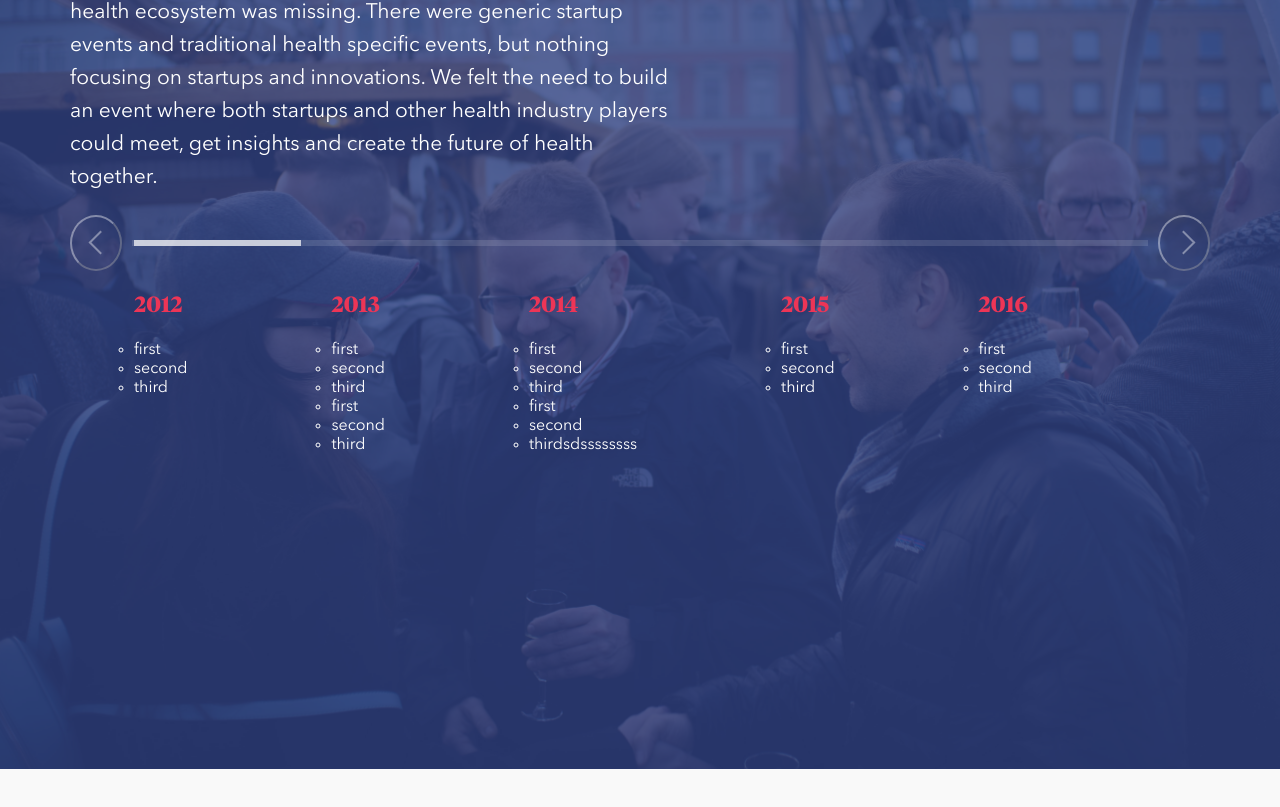
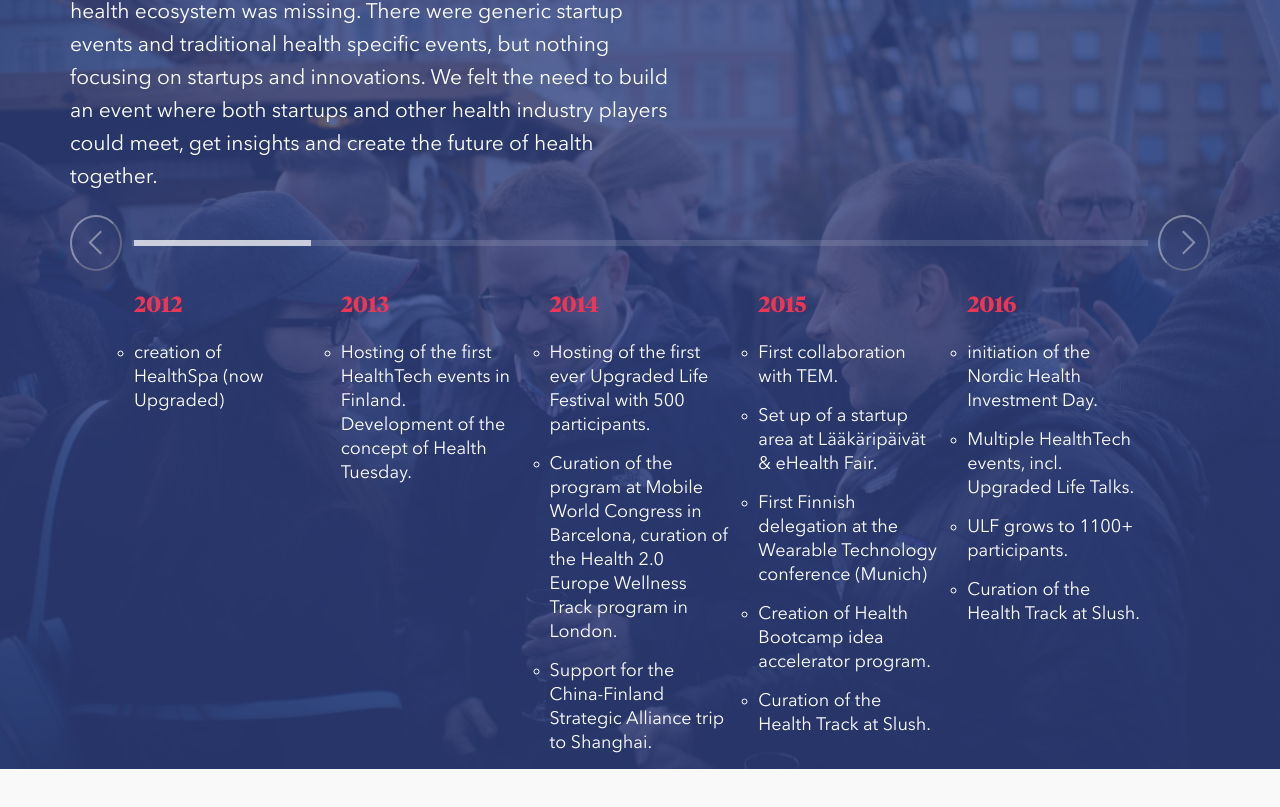
Before and after one commit to StanEffy/upgraded-front, a React (Create React App) app: page /about-us in a window 1280 px wide. Shown: the part 2274-3081 px from the top of the page. Built offline with nearby package versions, Linux system fonts and the light colour scheme.

Commit message:
history slider complete

```diff
--- a/src/pages/about-us/components/History.tsx
+++ b/src/pages/about-us/components/History.tsx
@@ -8,9 +8,6 @@
 
   //  temporary
   height: 100vw;
-  //display: flex;
-  //justify-content: center;
-  //align-items: center;
   //
 
   background-image: url("./img/about-us/history.jpg");
--- a/src/pages/about-us/components/History/HistorySlider.tsx
+++ b/src/pages/about-us/components/History/HistorySlider.tsx
@@ -1,9 +1,10 @@
-import React, { useState } from 'react'
+import React, { useEffect, useState } from 'react'
 import styled from 'styled-components'
 
 type HistoryYear = {
     year: string | number,
-    events: string[]
+    events: string[],
+    index: number
 }
 type Props = {
     history: Array<HistoryYear>,
@@ -97,24 +98,84 @@
 const YearEvents = styled.ul`
   margin: 0;
   padding: 0;
+  font-size: 10px;
+  line-height: 12px;
+  max-width: 320px;
+
+  li {
+    margin-bottom: 15px;
+  }
+
+  @media ${props => props.theme.screen.desktop} {
+    font-size: 18px;
+    line-height: 24px;
+  }
+
 `
 const HistorySlider: React.FC<Props> = ({ history }) => {
   const [activeSlide, setActiveSlider] = useState(0)
 
-  const historyLength = history.length
+  const [slidesAmount, setSlidesAmount] = useState(1)
+
+  const [arrayDimensions, setArrayDimensions] = useState({
+    start: 0,
+    end: slidesAmount
+  })
+
+  const historyTrunc = history.slice(arrayDimensions.start, arrayDimensions.end)
+
+  const [windowDimenion, detectHW] = useState({
+    winWidth: window.innerWidth,
+    winHeight: window.innerHeight
+  })
+
+  const detectSize = () => {
+    detectHW({
+      winWidth: window.innerWidth,
+      winHeight: window.innerHeight
+    })
+  }
+
+  useEffect(() => {
+    window.addEventListener('resize', detectSize)
+
+    if (windowDimenion.winWidth >= 1200) {
+      setSlidesAmount(5)
+      setArrayDimensions({ start: 0, end: 5 })
+    } else if (windowDimenion.winWidth >= 992) {
+      setSlidesAmount(3)
+      setArrayDimensions({ start: 0, end: 3 })
+    } else if (windowDimenion.winWidth >= 768) {
+      setSlidesAmount(2)
+      setArrayDimensions({ start: 0, end: 2 })
+    } else {
+      setSlidesAmount(1)
+      setArrayDimensions({ start: 0, end: 1 })
+    }
+    return () => {
+      window.removeEventListener('resize', detectSize)
+    }
+  }, [windowDimenion])
 
   const increaseSlider = () => {
-    (activeSlide + 1) < historyLength
-      ? setActiveSlider(activeSlide + 1)
-      : console.log('You have reached the end of' +
-                ' history')
-    console.log(historyLength, activeSlide)
+    if (activeSlide < history.length - 1) {
+      if (activeSlide + 1 === arrayDimensions.end) {
+        setArrayDimensions({ start: activeSlide + 1, end: activeSlide + 1 + slidesAmount })
+      }
+      setActiveSlider(activeSlide + 1)
+    } else {
+      console.log('You have reached the end of history')
+    }
+    console.log(activeSlide, arrayDimensions.end)
   }
   const decreaseSlider = () => {
-    activeSlide > 0
-      ? setActiveSlider(activeSlide - 1)
-      : console.log('Upgraded has not existed yet')
-    console.log(historyLength, activeSlide)
+    if (activeSlide > 0) {
+      if (activeSlide - 1 < arrayDimensions.start) {
+        const start = activeSlide - 1 - slidesAmount > 0 ? activeSlide - 1 - slidesAmount : 0
+        setArrayDimensions({ start: start, end: activeSlide })
+      }
+      setActiveSlider(activeSlide - 1)
+    }
   }
   return (
         <SliderCover>
@@ -128,9 +189,9 @@
             </SliderControllersCover>
             <SliderHistoryCover>
                 <HistoryYearList>
-                    {history.map((y, yearIndex) =>
+                    {historyTrunc.map((y) =>
                         <HistoryYearItem key={y.year}
-                                         className={yearIndex === activeSlide ? 'history-slide__active' : ''}>
+                                         className={y.index === activeSlide ? 'history-slide__active' : ''}>
                             <YearItself>
                                 {y.year}
                             </YearItself>
--- a/src/pages/about-us/components/History/historyArray.js
+++ b/src/pages/about-us/components/History/historyArray.js
@@ -1,23 +1,59 @@
 const historyArray = [
   {
     year: 2012,
-    events: ['first', 'second', 'third']
+    events: ['creation of HealthSpa (now Upgraded)'],
+    index: 0
   },
   {
     year: 2013,
-    events: ['first', 'second', 'third', 'first', 'second', 'third']
+    events: ['Hosting of the first HealthTech events in Finland. Development of the concept of Health Tuesday.'],
+    index: 1
   },
   {
     year: 2014,
-    events: ['first', 'second', 'third', 'first', 'second', 'thirdsdssssssss']
+    events: ['Hosting of the first ever Upgraded Life Festival with 500 participants.', 'Curation of the program at' +
+        ' Mobile World Congress in Barcelona, curation of the Health 2.0 Europe Wellness Track program in London.', 'Support for the China-Finland Strategic Alliance trip to Shanghai.'],
+    index: 2
   },
   {
     year: 2015,
-    events: ['first', 'second', 'third']
+    events: ['First collaboration with TEM.', 'Set up of a startup area at Lääkäripäivät & eHealth Fair.', 'First' +
+        ' Finnish delegation at the Wearable Technology conference (Munich)', 'Creation of Health Bootcamp idea' +
+        ' accelerator program.', 'Curation of the Health Track at Slush. '],
+    index: 3
   },
   {
     year: 2016,
-    events: ['first', 'second', 'third']
+    events: ['initiation of the Nordic Health Investment Day.', 'Multiple HealthTech events, incl. Upgraded Life' +
+        ' Talks.', 'ULF grows to 1100+ participants.', 'Curation of the Health Track at Slush.'],
+    index: 4
+  },
+  {
+    year: 2017,
+    events: ['collaboration with STM.', 'Health Startup Industry Research.', 'Foundation of the Nordic Health Export' +
+        ' Task Force.', 'Initiation of Pilotit Pyörimään.'],
+    index: 5
+  },
+  {
+    year: 2018,
+    events: ['rebranding into Upgraded.', 'Last ULF.', 'Co-organisation of a delegation visit to Israel.'],
+    index: 6
+  },
+  {
+    year: 2019,
+    events: ['mapping of the health ecosystems of the major Finnish cities.', 'Beginning of the Future of Healthcare – Sustainable and Smart today-project.', 'First Health100 unconference.'],
+    index: 7
+  },
+  {
+    year: 2020,
+    events: ['mapping of the Nordic Health Ecosystem, digitalization of the maps. ', 'First online Health100 unconference.'],
+    index: 8
+  }, {
+    year: 2021,
+    events: ['Research of the Health Startup Needs, together with HCH.', 'Research on testbeds, public procurement,' +
+        ' and regulatory compliance, together with TEM.', 'Event on Smart solutions in clinical applications:' +
+        ' Nordic-Flemish collaboration.', 'A series of monthly member calls.'],
+    index: 9
   }
 ]
 
--- a/src/pages/about-us/components/Services.tsx
+++ b/src/pages/about-us/components/Services.tsx
@@ -1,6 +1,7 @@
 import React from 'react'
 import styled from 'styled-components'
 import { NavLink } from 'react-router-dom'
+
 const ServicesSection = styled.section`
 
 `
@@ -9,7 +10,7 @@
   font-size: 24px;
   line-height: 29px;
   margin-bottom: 30px;
-  @media ${props => props.theme.screen.desktop}{
+  @media ${props => props.theme.screen.desktop} {
     font-size: 48px;
     line-height: 57px;
     margin-bottom: 30px;
@@ -23,7 +24,7 @@
   color: ${props => props.theme.colors.red};
   width: 171px;
   margin: 0 auto;
-  @media ${props => props.theme.screen.desktop}{
+  @media ${props => props.theme.screen.desktop} {
     width: 480px;
     margin: 0 auto;
     font-size: 28px;
@@ -35,8 +36,9 @@
   margin-top: 65px;
   display: flex;
   flex-direction: column;
+  align-items: center;
   padding-bottom: 120px;
-  @media ${props => props.theme.screen.desktop}{
+  @media ${props => props.theme.screen.desktop} {
     flex-direction: row;
     justify-content: center;
     margin-bottom: 260px;
@@ -45,19 +47,19 @@
 const SectionCard = styled.article`
   color: ${props => props.theme.colors.blue};
 
-  @media ${props => props.theme.screen.tablet}{
+  @media ${props => props.theme.screen.tablet} {
     max-width: 496px;
     padding: 0 30px;
     padding-bottom: 55px;
-    &:hover{
-      -webkit-box-shadow: 0px 0px 12px 2px rgba(0,0,0,0.23);
-      box-shadow: 0px 0px 12px 2px rgba(0,0,0,0.23);
+    &:hover {
+      -webkit-box-shadow: 0px 0px 12px 2px rgba(0, 0, 0, 0.23);
+      box-shadow: 0px 0px 12px 2px rgba(0, 0, 0, 0.23);
       background-color: #ffffff;
     }
   }
-  @media ${props => props.theme.screen.desktop}{
+  @media ${props => props.theme.screen.desktop} {
 
-    &:first-child{
+    &:first-child {
       margin-right: 60px;
     }
   }
@@ -67,18 +69,18 @@
   height: 94px;
   margin-bottom: 30px;
   margin-top: 30px;
-  @media ${props => props.theme.screen.desktop}{
+  @media ${props => props.theme.screen.desktop} {
     width: 150px;
     height: 126px;
   }
 `
 const CardHeader = styled.h2`
-font-family: "TiemposBold";
+  font-family: "TiemposBold";
   font-size: 19px;
-  @media ${props => props.theme.screen.tablet}{
+  @media ${props => props.theme.screen.tablet} {
     font-size: 36px;
   }
-  @media ${props => props.theme.screen.desktop}{
+  @media ${props => props.theme.screen.desktop} {
     font-size: 48px;
     line-height: 58px;
   }
@@ -89,10 +91,10 @@
   width: 210px;
   margin: 0 auto;
   margin-bottom: 60px;
-  @media ${props => props.theme.screen.tablet}{
+  @media ${props => props.theme.screen.tablet} {
     width: auto;
   }
-  @media ${props => props.theme.screen.desktop}{
+  @media ${props => props.theme.screen.desktop} {
     font-size: 21px;
     line-height: 30px;
     min-height: 120px;
@@ -109,16 +111,19 @@
   line-height: 14px;
   color: #ffffff;
   text-decoration: none;
-  &:visited{
+
+  &:visited {
     color: #ffffff;
   }
-  &:hover{
+
+  &:hover {
     background-color: ${props => props.theme.colors.red};
   }
-  @media ${props => props.theme.screen.desktop}{
-  padding: 18px 47px;
-  font-size: 21px;
-  line-height: 26px;
+
+  @media ${props => props.theme.screen.desktop} {
+    padding: 18px 47px;
+    font-size: 21px;
+    line-height: 26px;
 
   }
 `
@@ -147,7 +152,8 @@
                         FOR PARTNERS
                     </CardHeader>
                     <CardParagraph>
-                        Ally with us, and we will introduce you to the world of health innovation, and co-create projects together, whether it´s events, research, or scouting for solutions
+                        Ally with us, and we will introduce you to the world of health innovation, and co-create
+                        projects together, whether it´s events, research, or scouting for solutions
                     </CardParagraph>
                     <CardButton to={'/'}>Read more</CardButton>
                 </SectionCard>
```
